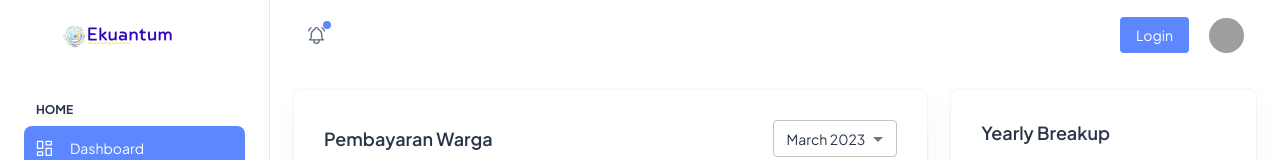
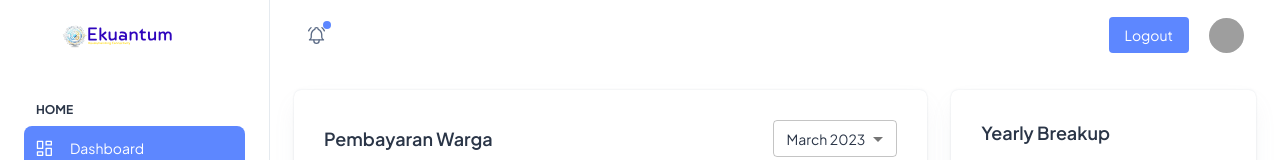
Before and after one commit to misterJS/equantum, a Next.js app: page / in a window 1280 px wide. Shown: the top 160 px of the page. Built offline with nearby package versions, Linux system fonts and the light colour scheme; sample sign-in values are in the browser's storage; grey boxes are pictures that could not be loaded.

Commit message:
Update Header.tsx

```diff
--- a/src/app/(DashboardLayout)/layout/header/Header.tsx
+++ b/src/app/(DashboardLayout)/layout/header/Header.tsx
@@ -1,32 +1,44 @@
-import React from 'react';
-import { Box, AppBar, Toolbar, styled, Stack, IconButton, Badge, Button } from '@mui/material';
-import PropTypes from 'prop-types';
-import Link from 'next/link';
+"use client";
+import React from "react";
+import {
+  Box,
+  AppBar,
+  Toolbar,
+  styled,
+  Stack,
+  IconButton,
+  Badge,
+  Button,
+} from "@mui/material";
+import PropTypes from "prop-types";
+import Link from "next/link";
 // components
-import Profile from './Profile';
-import { IconBellRinging, IconMenu } from '@tabler/icons-react';
+import Profile from "./Profile";
+import { IconBellRinging, IconMenu } from "@tabler/icons-react";
 
 interface ItemType {
-  toggleMobileSidebar:  (event: React.MouseEvent<HTMLElement>) => void;
+  toggleMobileSidebar: (event: React.MouseEvent<HTMLElement>) => void;
 }
 
-const Header = ({toggleMobileSidebar}: ItemType) => {
-
+const Header = ({ toggleMobileSidebar }: ItemType) => {
   // const lgUp = useMediaQuery((theme) => theme.breakpoints.up('lg'));
   // const lgDown = useMediaQuery((theme) => theme.breakpoints.down('lg'));
 
+  const handleLogout = () => {
+    localStorage.removeItem("auth");
+  };
 
   const AppBarStyled = styled(AppBar)(({ theme }) => ({
-    boxShadow: 'none',
+    boxShadow: "none",
     background: theme.palette.background.paper,
-    justifyContent: 'center',
-    backdropFilter: 'blur(4px)',
-    [theme.breakpoints.up('lg')]: {
-      minHeight: '70px',
+    justifyContent: "center",
+    backdropFilter: "blur(4px)",
+    [theme.breakpoints.up("lg")]: {
+      minHeight: "70px",
     },
   }));
   const ToolbarStyled = styled(Toolbar)(({ theme }) => ({
-    width: '100%',
+    width: "100%",
     color: theme.palette.text.secondary,
   }));
 
@@ -47,7 +59,6 @@ const Header = ({toggleMobileSidebar}: ItemType) => {
           <IconMenu width="20" height="20" />
         </IconButton>
 
-
         <IconButton
           size="large"
           aria-label="show 11 new notifications"
@@ -58,12 +69,18 @@ const Header = ({toggleMobileSidebar}: ItemType) => {
           <Badge variant="dot" color="primary">
             <IconBellRinging size="21" stroke="1.5" />
           </Badge>
-
         </IconButton>
         <Box flexGrow={1} />
         <Stack spacing={1} direction="row" alignItems="center">
-          <Button variant="contained" component={Link} href="/authentication/login"   disableElevation color="primary" >
-            Login
+          <Button
+            variant="contained"
+            component={Link}
+            onClick={handleLogout}
+            href="/authentication/login"
+            disableElevation
+            color="primary"
+          >
+            Logout
           </Button>
           <Profile />
         </Stack>
```
